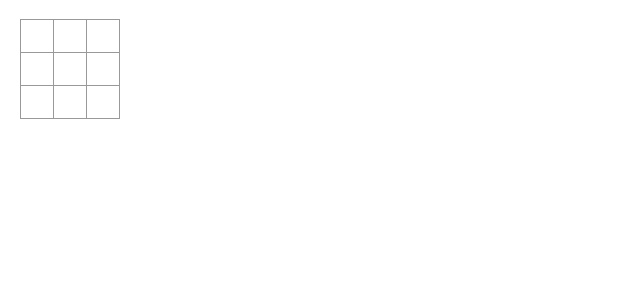
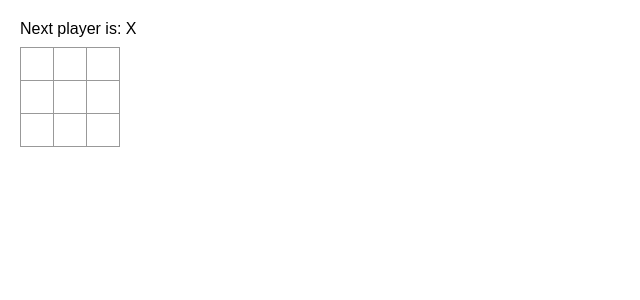
Before and after one commit to zhishopov/tic-tac-toe, a React (Vite) app: page / in a window 1280 px wide. Shown: the top 300 px of the page, without its empty margins (0-640 px from the left). Built offline with nearby package versions, Linux system fonts and the light colour scheme.

Commit message:
Display winner message

```diff
--- a/src/Board.jsx
+++ b/src/Board.jsx
@@ -20,8 +20,17 @@
     setXIsNext(!xIsNext);
   }
 
+  const winner = calculateWinner(squares);
+  let status;
+
+  if (winner) {
+    status = `Winner: ${winner}`;
+  } else {
+    status = `Next player is: ${xIsNext ? "X" : "O"}`;
+  }
   return (
     <>
+      <div className="status">{status}</div>
       <div className="board-row">
         <Square
           value={squares[0]}
```
